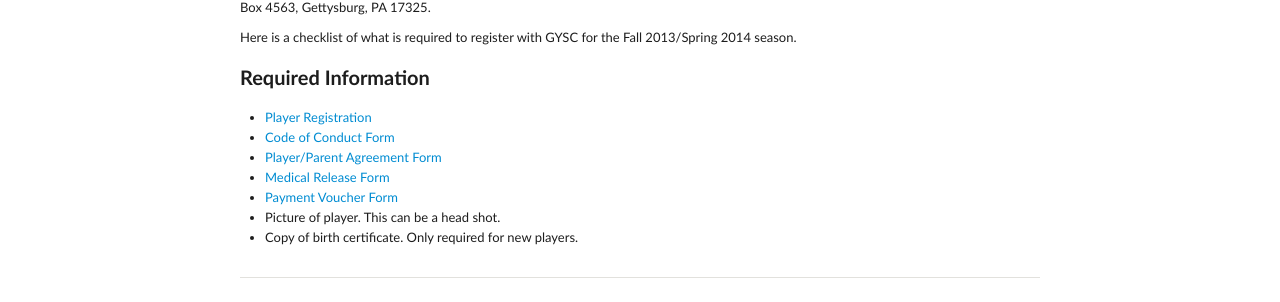
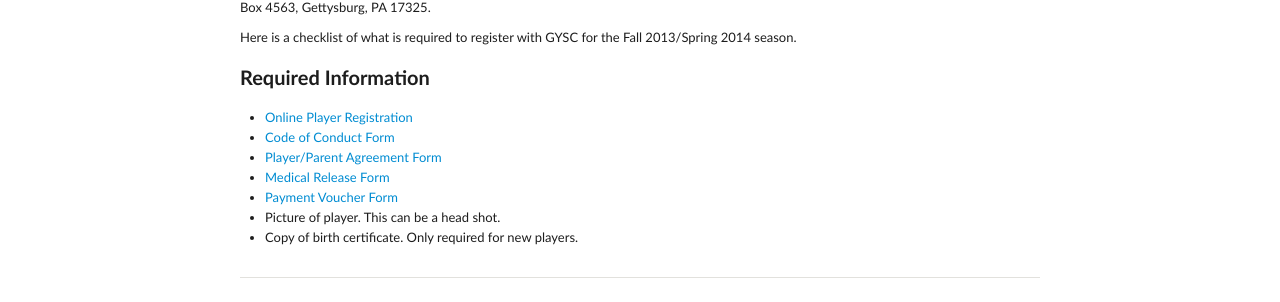
Before and after one commit to GYSC/gysc.github.com, a Jekyll site: the page built from registration.md, in a window 1280 px wide. Shown: the part 300-602 px from the top of the page. Built offline with Jekyll 4.4.1, drawn with Linux system fonts in a browser that asks for light colours; Markdown is read by kramdown in place of the engine named in the settings.

Commit message:
Update registration.md

```diff
--- a/registration.md
+++ b/registration.md
@@ -14,7 +14,7 @@
 ###Required Information
 
 <ul>
-<li><a href="https://www.youthleaguesusa.com/epys/13-14/0117/008/Welcome.html">Player Registration</a></li>
+<li><a href="https://www.youthleaguesusa.com/epys/13-14/0117/008/Welcome.html">Online Player Registration</a></li>
 <li><a href="https://www.dropbox.com/s/8xz3x9al7lz5vcb/Code%20of%20Conduct-1.pdf">Code of Conduct Form</a></li>
 <li><a href="https://www.dropbox.com/s/3si4g9vn0x68eik/GYSC%20Player-Parent%20Agreement.pdf">Player/Parent Agreement Form</a></li>
 <li><a href="https://www.dropbox.com/s/7qfdk24zfej4bak/Medical_Release1.pdf">Medical Release Form</a></li>
```
